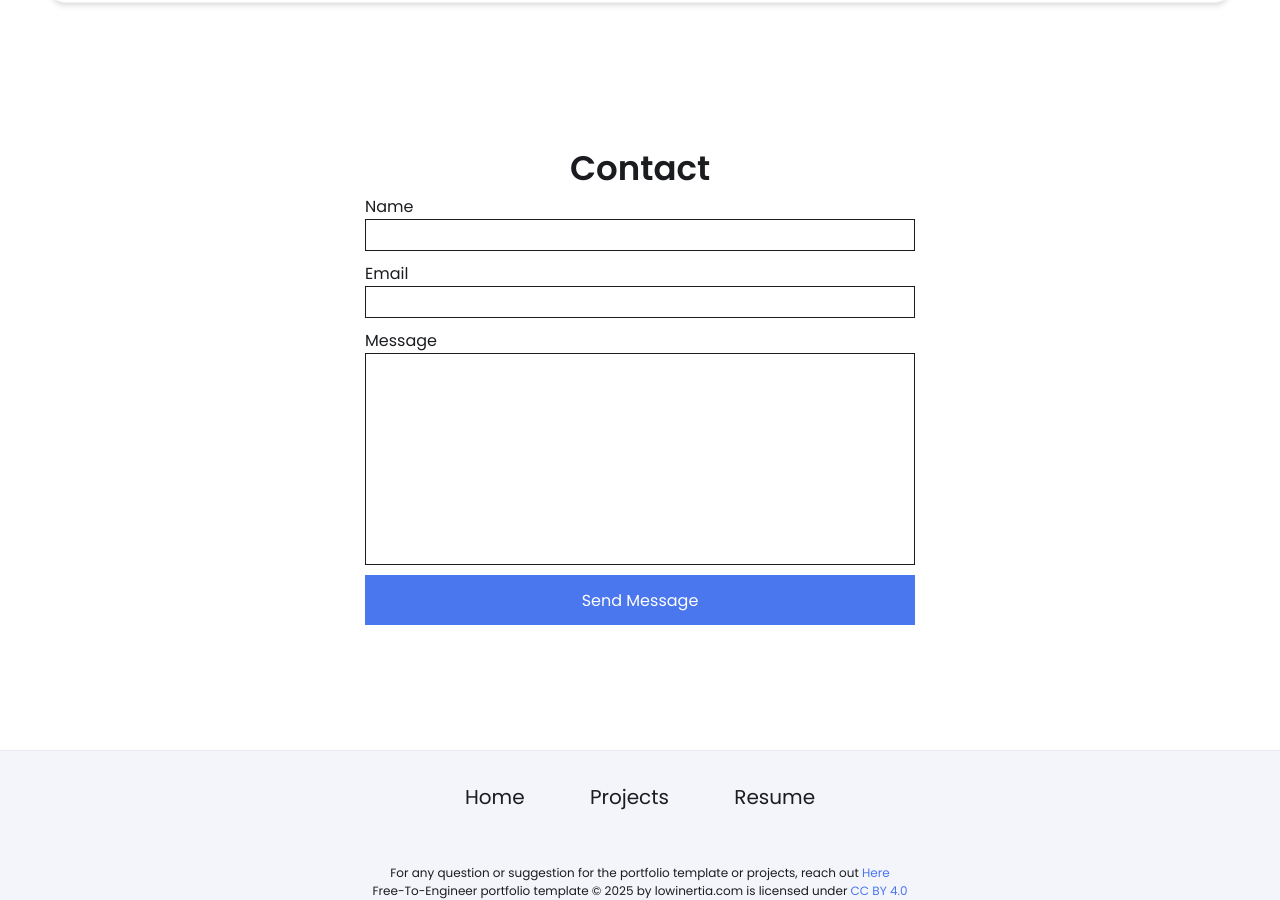
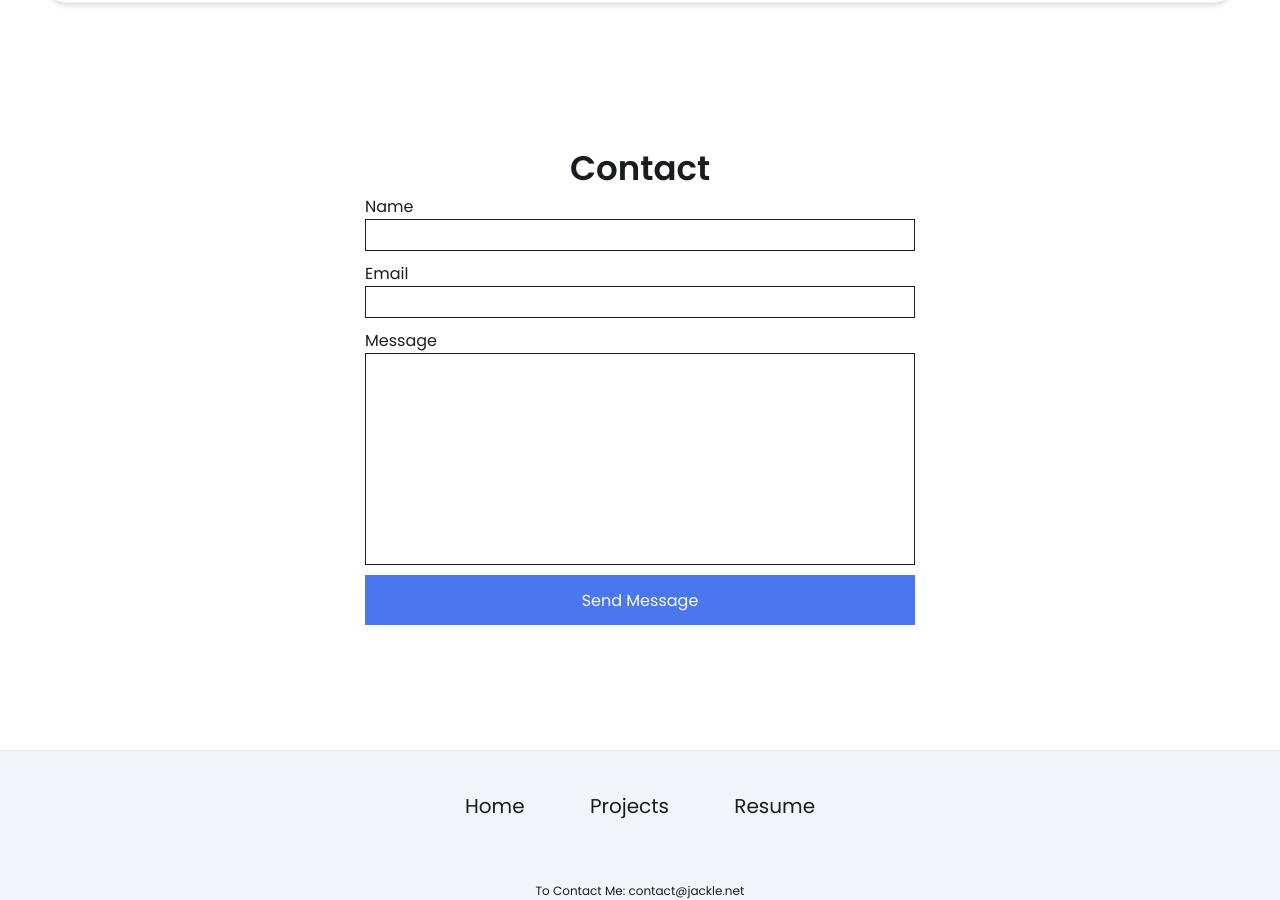
Before and after one commit to JL262626/jacklerobotics.com, a Jekyll site: the page built from index.html, in a window 1280 px wide and 900 px high, scrolled down 1993 px. Built offline with Jekyll 4.4.1, drawn with Linux system fonts in a browser that asks for light colours.

Commit message:
Update footer.html

```diff
--- a/_includes/footer.html
+++ b/_includes/footer.html
@@ -13,7 +13,6 @@
         </div>
     </div>
     <div class="license">
-        <span>For any question or suggestion for the portfolio template or projects, reach out <a class="help" href="mailto:admin@lowinertia.com"> Here</a> </span>
-        <p>Free-To-Engineer portfolio template © 2025 by lowinertia.com is licensed under <a href="https://creativecommons.org/licenses/by/4.0/?ref=chooser-v1">CC BY 4.0</a></p>
+        <span>To Contact Me: contact@jackle.net </span>
     </div>
 </footer>
```
